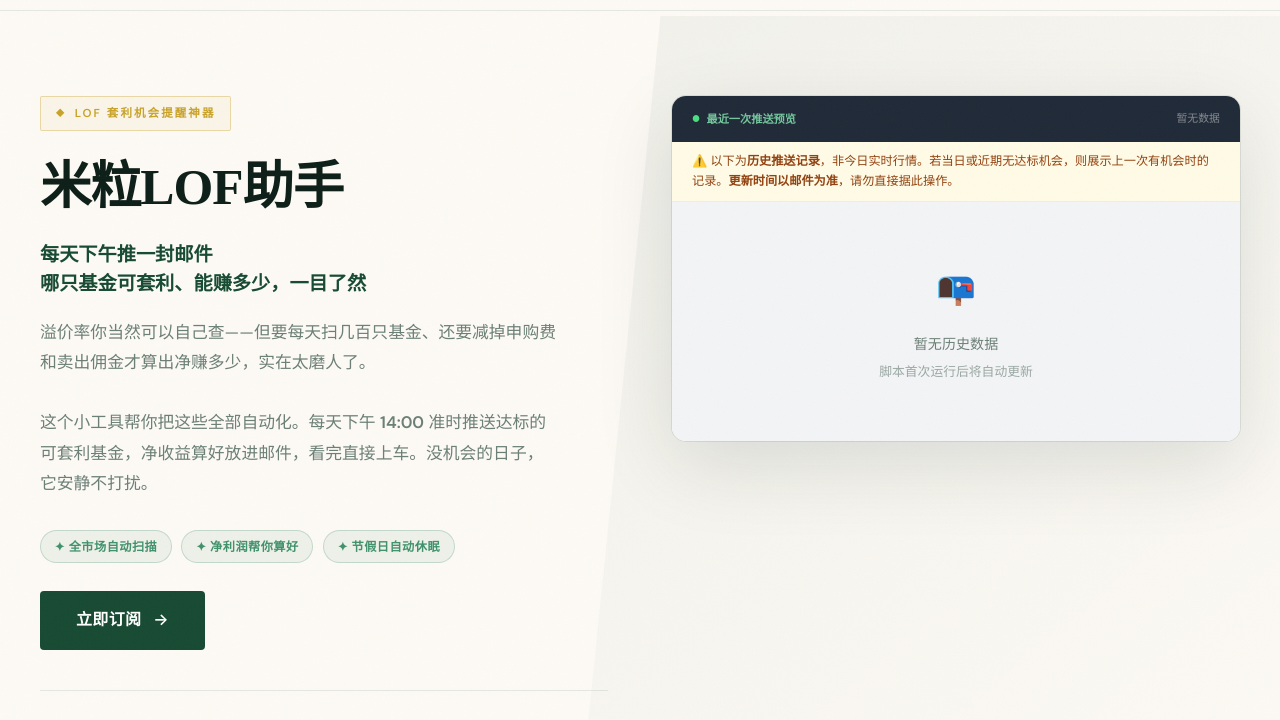
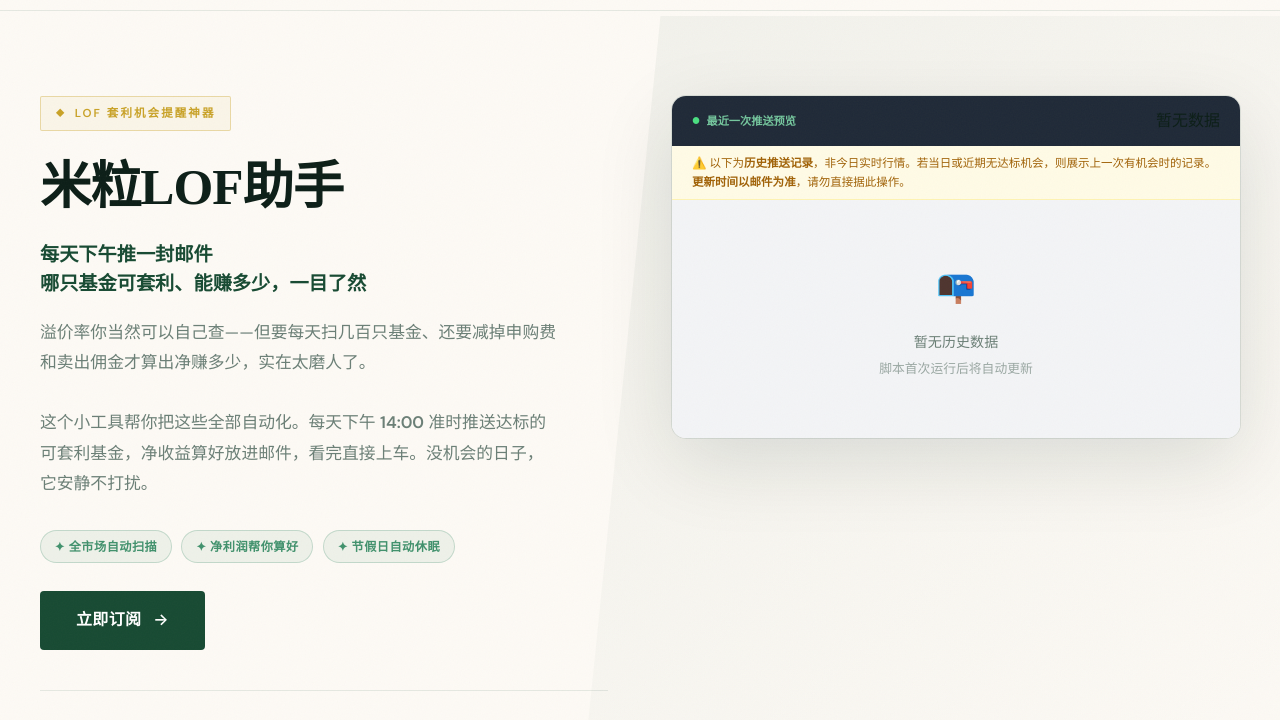
Before and after one commit to baimi12138/cangku, a plain HTML site: page index.html in a window 1280 px wide. Shown: the part 52-772 px from the top of the page. Drawn offline with nearby package versions, Linux system fonts and the light colour scheme; no server answers; a web font is replaced by a local one.

Commit message:
Update index.html

```diff
--- a/index.html
+++ b/index.html
@@ -139,7 +139,7 @@
             overflow: hidden;
         }
         .live-card-header {
-            background: #1f2937; padding: 0.85rem 1.25rem;
+            background: #1f2937; padding: 0.75rem 1.25rem;
             display: flex; justify-content: space-between; align-items: center; gap: 0.5rem;
         }
         .live-card-badge {
@@ -147,16 +147,16 @@
             display: flex; align-items: center; gap: 0.4rem;
         }
         .live-card-badge::before { content: '●'; color: #4ade80; font-size: 0.55rem; }
-        .live-card-time {
-            font-size: 0.68rem; color: rgba(255,255,255,0.45);
-            font-family: 'JetBrains Mono', monospace;
+        .live-card-note {
+            font-size: 0.64rem; color: rgba(255,255,255,0.38);
+            font-family: 'JetBrains Mono', monospace; white-space: nowrap;
         }
         .live-card-warning {
-            background: #fffbe6; border-bottom: 1px solid rgba(250,219,20,0.3);
-            padding: 0.65rem 1.25rem; font-size: 0.76rem; color: #92400e; line-height: 1.6;
+            background: #fffbe6; border-bottom: 1px solid rgba(250,219,20,0.25);
+            padding: 0.45rem 1.25rem; font-size: 0.72rem; color: #a16207;
         }
         .live-card-body {
-            max-height: 500px; overflow-y: auto; background: #f3f4f6;
+            background: #f3f4f6;
         }
         .live-card-body iframe { width: 100%; border: none; display: block; min-height: 400px; }
         .live-placeholder {
```
